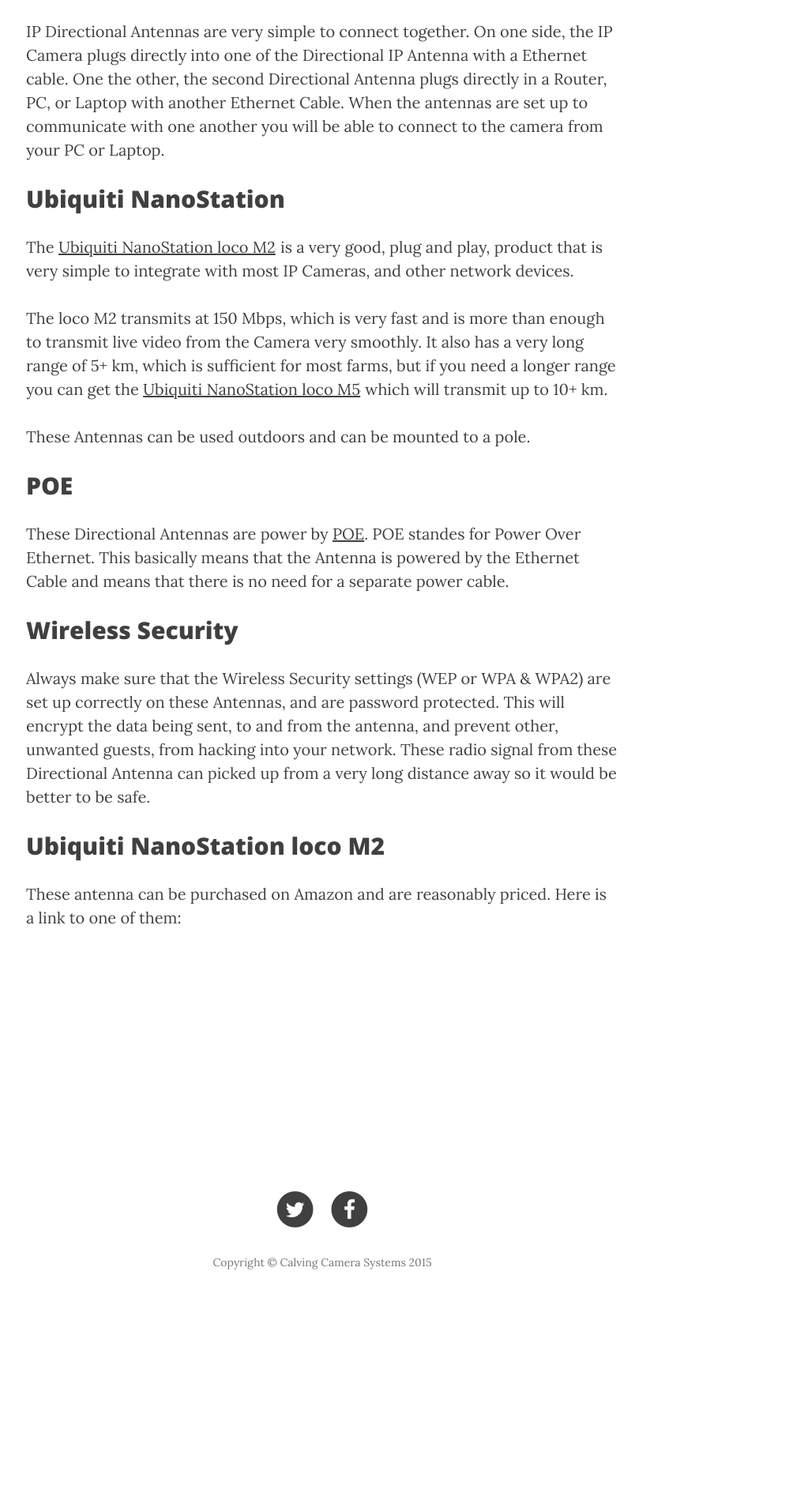
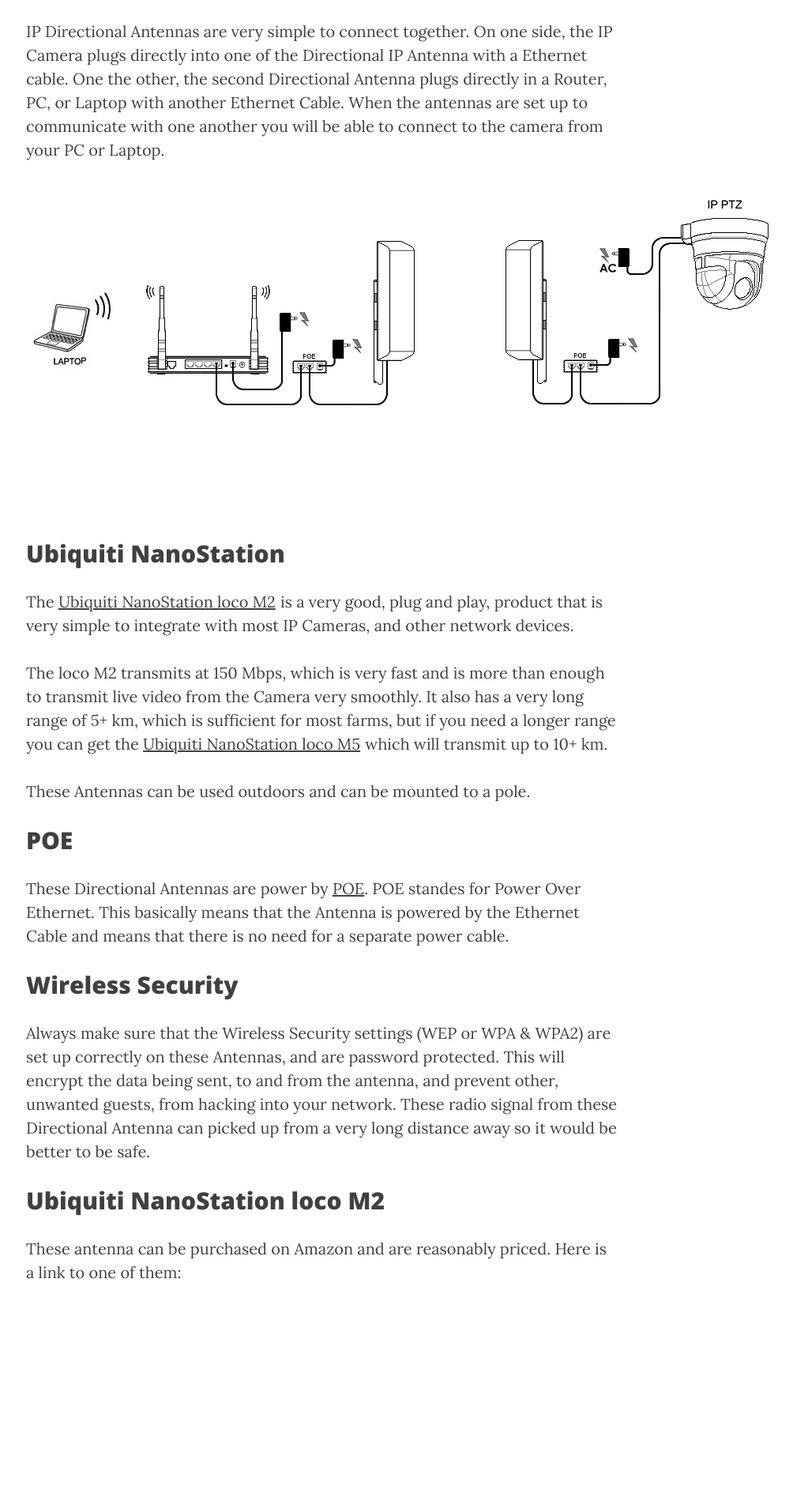
Before and after one commit to jholleran/calvingcamerareviews, a Jekyll site: the page built from _posts/2015-05-26-ip-wireless-directional-antenns.markdown, in a window 1280 px wide. Shown: the part 983-2892 px from the top of the page at 79% size, without its empty margins (232-1236 px from the left). Built offline with Jekyll 4.4.1, drawn with Linux system fonts in a browser that asks for light colours; nearby versions of some CDN libraries; before the commit the page ends 2657 px from its top, so only the background shows below that; grey boxes are pictures that could not be loaded.

Commit message:
added a connection diagram of a calving camera system with directional antennas

```diff
--- a/_posts/2015-05-26-ip-wireless-directional-antenns.markdown
+++ b/_posts/2015-05-26-ip-wireless-directional-antenns.markdown
@@ -19,6 +19,10 @@ Directional Antennas transmit radio waves in a single direction. The signal will
 ##Set Up
 IP Directional Antennas are very simple to connect together. On one side, the IP Camera plugs directly into one of the Directional IP Antenna with a Ethernet cable. One the other, the second Directional Antenna plugs directly in a Router, PC, or Laptop with another Ethernet Cable. When the antennas are set up to communicate with one another you will be able to connect to the camera from your PC or Laptop.
 
+
+<img src="{{site.baseurl}}/img/ip-camera-antenna-connection-diagram.png" alt="long range cctv system">
+
+
 ##Ubiquiti NanoStation
 The <a href="http://www.amazon.com/gp/product/B004EGI3CI/ref=as_li_tl?ie=UTF8&camp=1789&creative=9325&creativeASIN=B004EGI3CI&linkCode=as2&tag=jhollerano-20&linkId=APRWR6VNXX5WNQRM">Ubiquiti NanoStation loco M2</a><img src="http://ir-na.amazon-adsystem.com/e/ir?t=jhollerano-20&l=as2&o=1&a=B004EGI3CI" width="1" height="1" border="0" alt="" style="border:none !important; margin:0px !important;" /> is a very good, plug and play, product that is very simple to integrate with most IP Cameras, and other network devices.
 
```
Also changed, not shown: img/ip-camera-antenna-connection-diagram.png (added).
